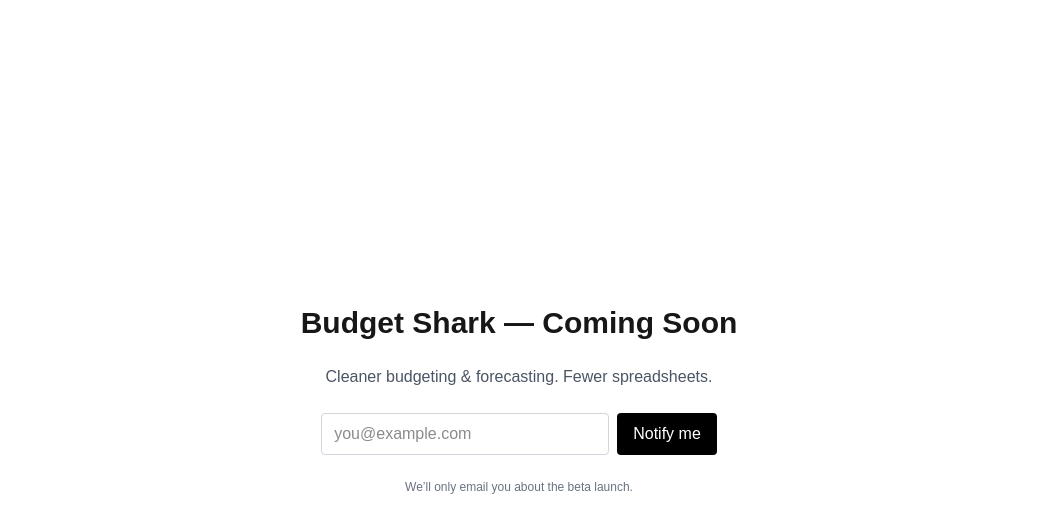
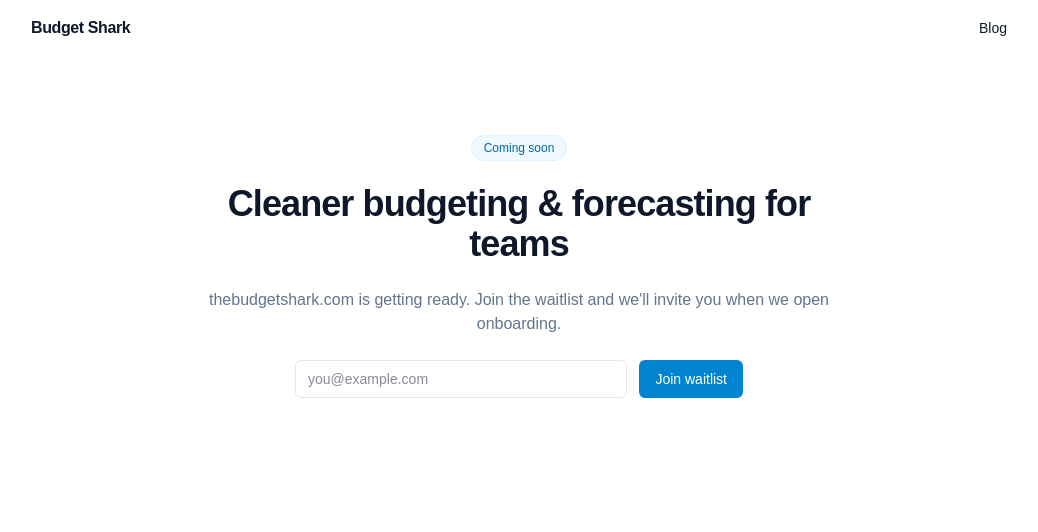
Before and after one commit to mstatler/budget-shark-web, a Next.js app: page / in a window 1280 px wide. Shown: the top 532 px of the page, without its empty margins (121-1159 px from the left). Built offline with nearby package versions, Linux system fonts and the light colour scheme.

Commit message:
Nugget 6: Waitlist CTA + robots/sitemap + top nav

```diff
--- a/app/page.tsx
+++ b/app/page.tsx
@@ -1,53 +1,53 @@
-"use client";
+import Link from "next/link";
 
-import * as React from "react";
+export default function HomePage() {
+  return (
+    <main className="min-h-screen bg-white text-slate-900 dark:bg-slate-950 dark:text-slate-50">
+      {/* Header */}
+      <header className="flex items-center justify-between px-6 py-4 max-w-5xl mx-auto">
+        <Link href="/" className="text-base font-semibold tracking-tight">
+          Budget Shark
+        </Link>
+        <nav className="flex items-center gap-4 text-sm">
+          <Link href="/blog" className="hover:text-sky-600">
+            Blog
+          </Link>
+        </nav>
+      </header>
 
-export default function Home() {
-  const [email, setEmail] = React.useState("");
-  const [state, setState] = React.useState<"idle"|"submitting"|"ok"|"err">("idle");
-  const [msg, setMsg] = React.useState("");
+      {/* Hero */}
+      <section className="mx-auto flex max-w-2xl flex-col gap-6 px-6 py-20 text-center">
+        <p className="mx-auto inline-flex rounded-full bg-sky-50 px-3 py-1 text-xs font-medium text-sky-700 ring-1 ring-sky-100 dark:bg-sky-900/40 dark:text-sky-100">
+          Coming soon
+        </p>
+        <h1 className="text-3xl font-bold tracking-tight sm:text-4xl">
+          Cleaner budgeting &amp; forecasting for teams
+        </h1>
+        <p className="text-slate-500 dark:text-slate-300">
+          thebudgetshark.com is getting ready. Join the waitlist and we&apos;ll invite you when we open onboarding.
+        </p>
 
-  async function onSubmit(e: React.FormEvent) {
-    e.preventDefault();
-    setState("submitting"); setMsg("");
-    try {
-      const res = await fetch("/api/waitlist", {
-        method: "POST",
-        headers: { "Content-Type": "application/json" },
-        body: JSON.stringify({ email, source: "coming-soon" }),
-      });
-      const json = await res.json();
-      if (json?.ok) { setState("ok"); setMsg("Thanks! You're on the list."); setEmail(""); }
-      else { setState("err"); setMsg(json?.error || "Please try again."); }
-    } catch (err: any) {
-      setState("err"); setMsg(err?.message || "Network error.");
-    }
-  }
-
-  return (
-    <main className="min-h-screen flex items-center justify-center p-8">
-      <div className="max-w-xl w-full space-y-6 text-center">
-        <h1 className="text-3xl font-semibold">Budget Shark — Coming Soon</h1>
-        <p className="text-gray-600">Cleaner budgeting & forecasting. Fewer spreadsheets.</p>
-
-        <form onSubmit={onSubmit} className="flex flex-col sm:flex-row gap-2 justify-center">
+        {/* Waitlist form */}
+        <form
+          className="mx-auto flex w-full max-w-md flex-col gap-3 sm:flex-row"
+          action="/api/waitlist"
+          method="POST"
+        >
           <input
-            type="email" required value={email}
-            onChange={(e) => setEmail(e.target.value)}
+            name="email"
+            type="email"
+            required
             placeholder="you@example.com"
-            className="w-full sm:w-72 rounded border border-gray-300 px-3 py-2"
+            className="flex-1 rounded-md border border-slate-200 bg-white px-3 py-2 text-sm outline-none focus:border-sky-400 focus:ring-2 focus:ring-sky-100 dark:border-slate-700 dark:bg-slate-900"
           />
           <button
-            disabled={state==="submitting"}
-            className={`rounded px-4 py-2 text-white ${state==="submitting" ? "bg-gray-500" : "bg-black hover:bg-gray-900"}`}
+            type="submit"
+            className="rounded-md bg-sky-600 px-4 py-2 text-sm font-medium text-white hover:bg-sky-700"
           >
-            {state==="submitting" ? "Adding…" : "Notify me"}
+            Join waitlist
           </button>
         </form>
-
-        {msg && <p className={`text-sm ${state==="ok" ? "text-green-700" : "text-red-700"}`}>{msg}</p>}
-        <p className="text-xs text-gray-500">We’ll only email you about the beta launch.</p>
-      </div>
+      </section>
     </main>
   );
 }
```
